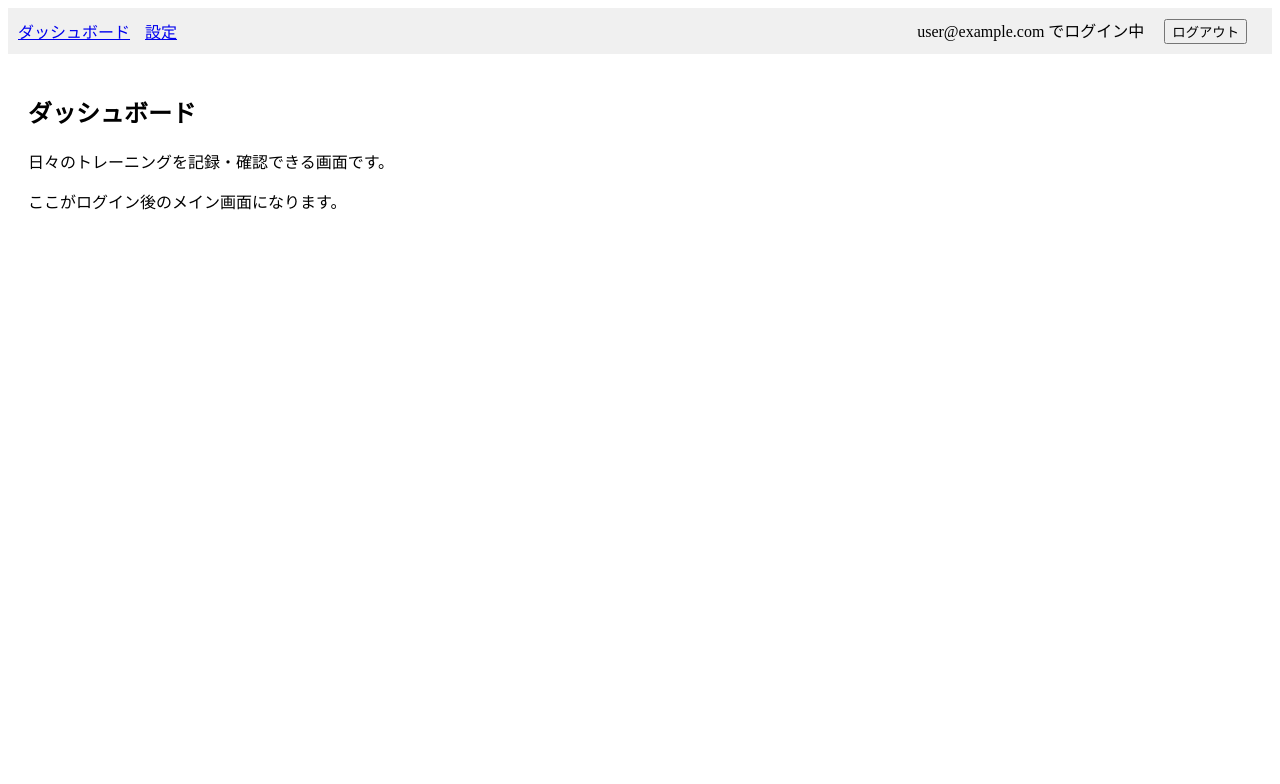
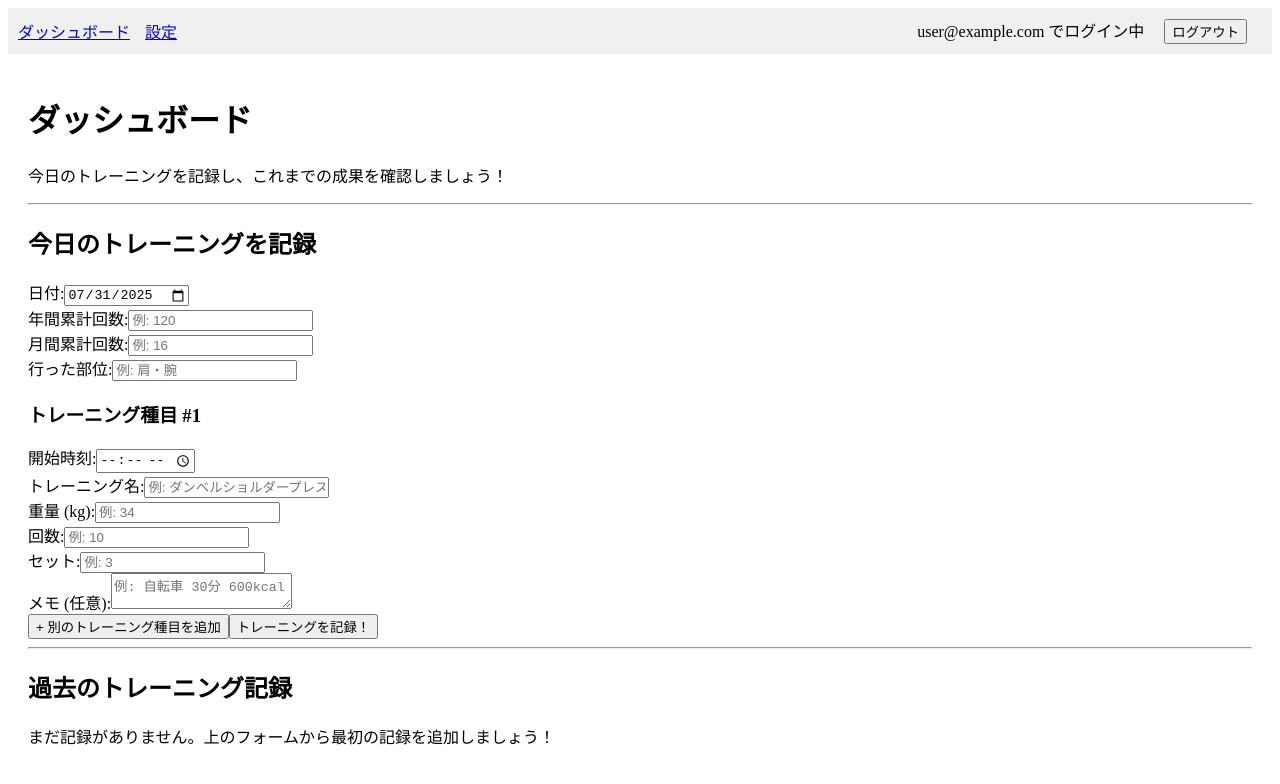
Before and after one commit to 97cd8adb/react-training-app, a React (Vite) app: page /dashboard in a window 1280 px wide. Shown: the top 784 px of the page. Built offline with nearby package versions, Linux system fonts and the light colour scheme; no server answers; sample sign-in values are in the browser's storage.

Commit message:
HTMLを追加

```diff
--- a/src/pages/DashboardPage.jsx
+++ b/src/pages/DashboardPage.jsx
@@ -1,11 +1,87 @@
+// src/pages/DashboardPage.jsx
+
 import React from 'react';
 
-function DashboardPage() {
+const DashboardPage = () => {
   return (
-    <div>
-      <h2>ダッシュボード</h2>
-      <p>日々のトレーニングを記録・確認できる画面です。</p>
-      <p>ここがログイン後のメイン画面になります。</p>
+    <div> {/* 全体のコンテナ */}
+      <h1>ダッシュボード</h1>
+      <p>今日のトレーニングを記録し、これまでの成果を確認しましょう！</p>
+
+      {/* --- トレーニング記録フォーム --- */}
+      <hr /> {/* 区切り線 */}
+      <h2>今日のトレーニングを記録</h2>
+      <form> {/* フォーム全体 */}
+        {/* 日付と累計回数、部位 */}
+        <div>
+          <label htmlFor="recordDate">日付:</label>
+          <input type="date" id="recordDate" name="recordDate" defaultValue={new Date().toISOString().split('T')[0]} />
+        </div>
+        <div>
+          <div>
+            <label htmlFor="cumulativeYear">年間累計回数:</label>
+            <input type="number" id="cumulativeYear" name="cumulativeYear" placeholder="例: 120" />
+          </div>
+          <div>
+            <label htmlFor="cumulativeMonth">月間累計回数:</label>
+            <input type="number" id="cumulativeMonth" name="cumulativeMonth" placeholder="例: 16" />
+          </div>
+        </div>
+        <div>
+          <label htmlFor="trainedParts">行った部位:</label>
+          <input type="text" id="trainedParts" name="trainedParts" placeholder="例: 肩・腕" />
+        </div>
+
+        {/* --- 個々のトレーニング種目入力エリア --- */}
+        <div> {/* 各種目コンテナ */}
+          <h3>トレーニング種目 #1</h3>
+          <div>
+            <label htmlFor="startTime1">開始時刻:</label>
+            <input type="time" id="startTime1" name="startTime1" />
+          </div>
+          <div>
+            <label htmlFor="trainingName1">トレーニング名:</label>
+            <input type="text" id="trainingName1" name="trainingName1" placeholder="例: ダンベルショルダープレス" />
+          </div>
+
+          {/* セットの入力欄 */}
+          <div> {/* セット入力用のグループ */}
+            <div>
+              <label htmlFor="weight1_1">重量 (kg):</label>
+              <input type="number" id="weight1_1" name="weight1_1" placeholder="例: 34" />
+            </div>
+            <div>
+              <label htmlFor="reps1_1">回数:</label>
+              <input type="number" id="reps1_1" name="reps1_1" placeholder="例: 10" />
+            </div>
+            <div>
+              <label htmlFor="sets1_1">セット:</label>
+              <input type="number" id="sets1_1" name="sets1_1" placeholder="例: 3" />
+            </div>
+          </div>
+
+          {/* 自由記述メモ欄 */}
+          <div>
+            <label htmlFor="workoutNote1">メモ (任意):</label>
+            <textarea id="workoutNote1" name="workoutNote1" rows="2" placeholder="例: 自転車 30分 600kcal"></textarea>
+          </div>
+        </div>
+
+        <button type="button">
+          + 別のトレーニング種目を追加
+        </button>
+
+        <button type="submit">
+          トレーニングを記録！
+        </button>
+      </form>
+
+      {/* --- 過去のトレーニング記録リスト --- */}
+      <hr /> {/* 区切り線 */}
+      <h2>過去のトレーニング記録</h2>
+      <div> {/* 過去の記録リストのコンテナ */}
+        <p>まだ記録がありません。上のフォームから最初の記録を追加しましょう！</p>
+      </div>
     </div>
   );
 }
```
